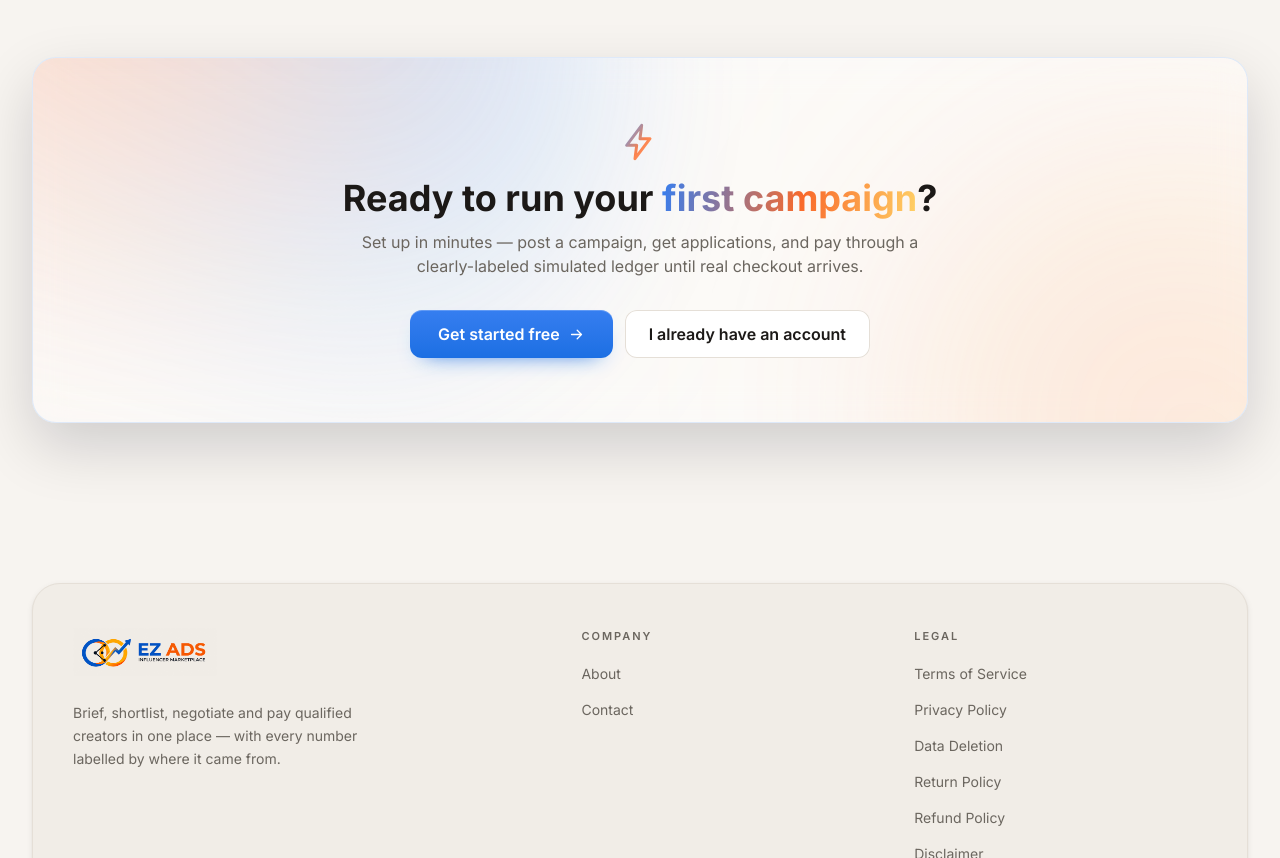
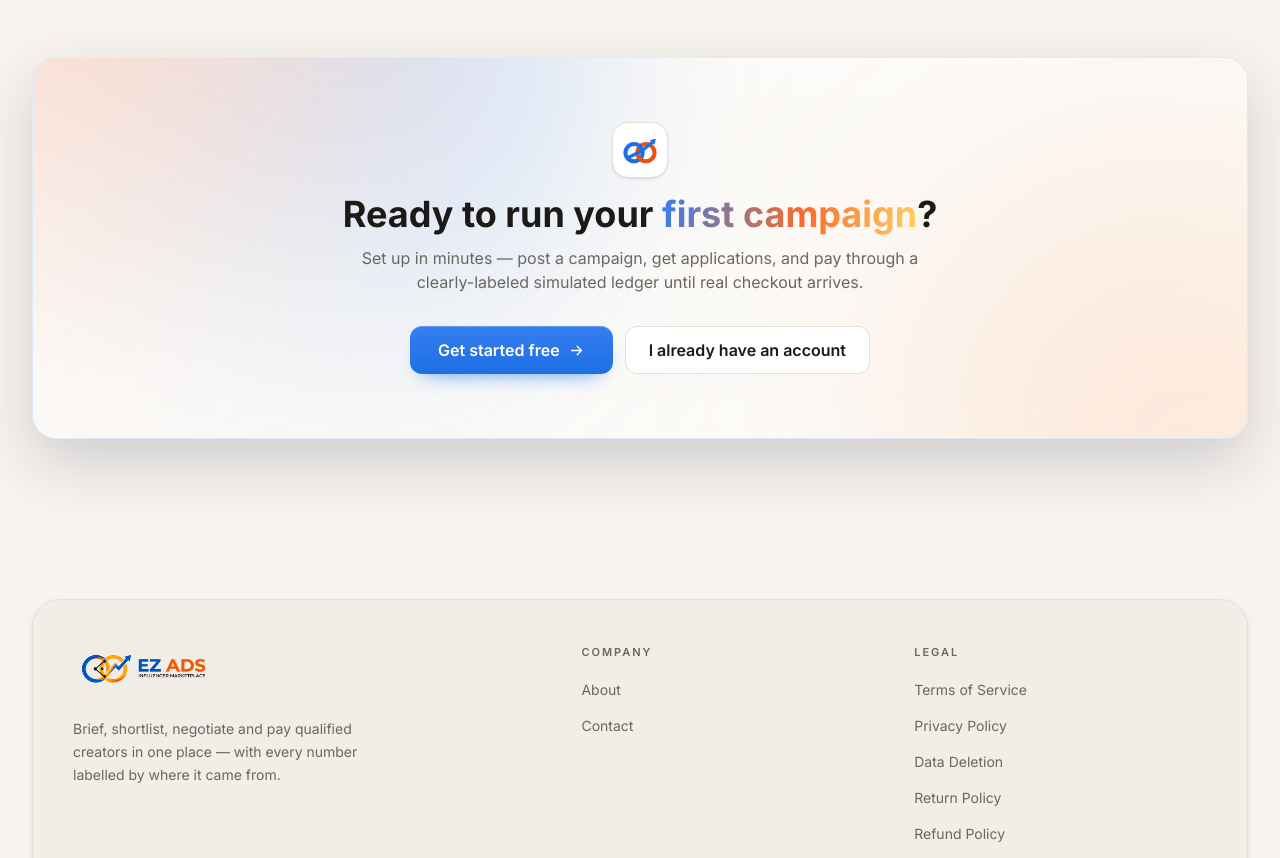
Before and after one commit to Satyam2309/EZ-Ads, a React (Vite) app in the folder client/: page / in a window 1280 px wide. Shown: the part 3560-4418 px from the top of the page. Built offline with nearby package versions, Linux system fonts and the light colour scheme; no server answers.

Commit message:
feat: replace bolt icon with EZ Ads brand logo mark (without name) in CTA card

```diff
--- a/client/src/components/BrandLogo.jsx
+++ b/client/src/components/BrandLogo.jsx
@@ -45,3 +45,27 @@ export default function BrandLogo({ className = '', size = 'md' }) {
     </span>
   );
 }
+
+/**
+ * Brand mark only (interlocking rings + arrow, no wordmark/name).
+ */
+export function BrandMark({ size = 48, className = '' }) {
+  return (
+    <svg
+      xmlns="http://www.w3.org/2000/svg"
+      viewBox="0 0 48 48"
+      width={size}
+      height={size}
+      className={`shrink-0 select-none ${className}`}
+      aria-hidden="true"
+    >
+      <g transform="translate(-3.28 2) scale(0.88)" fill="none">
+        <circle cx="40" cy="29" r="13" stroke="#ea4f15" strokeWidth="6.2" />
+        <circle cx="22" cy="29" r="13" stroke="#1b6fe3" strokeWidth="6.2" />
+        <path d="M33.9 40.48A13 13 0 0 1 28.74 35.5" stroke="#ea4f15" strokeWidth="6.2" strokeLinecap="round" />
+        <path d="M14 36 33 27 49 14" stroke="#1b6fe3" strokeWidth="5" strokeLinecap="round" strokeLinejoin="round" />
+        <path d="M55 8 52.88 17.2 45.8 10.1Z" fill="#1b6fe3" />
+      </g>
+    </svg>
+  );
+}
--- a/client/src/pages/Home.jsx
+++ b/client/src/pages/Home.jsx
@@ -5,6 +5,7 @@ import Badge from '../components/ui/Badge.jsx';
 import Card from '../components/ui/Card.jsx';
 import Icon from '../components/ui/Icon.jsx';
 import WorkflowAdSection from '../components/WorkflowAdSection.jsx';
+import { BrandMark } from '../components/BrandLogo.jsx';
 import { useAuth } from '../context/AuthContext.jsx';
 
 /* Per-role hero CTA. Guests see the signup flow; a logged-in brand gets
@@ -443,7 +444,9 @@ export default function Home() {
           <div className="glass relative overflow-hidden rounded-3xl px-8 py-16 text-center">
             <div className="aurora opacity-60" aria-hidden />
             <div className="relative">
-              <Icon name="bolt" gradient size={40} className="mx-auto" />
+              <div className="mx-auto mb-4 flex h-14 w-14 items-center justify-center rounded-2xl border border-(--color-line) bg-(--color-surface) shadow-sm">
+                <BrandMark size={36} />
+              </div>
               <h2 className="font-(family:--font-display) mt-4 text-3xl font-extrabold sm:text-4xl">
                 Ready to run your <span className="text-shine">first campaign</span>?
               </h2>
```
